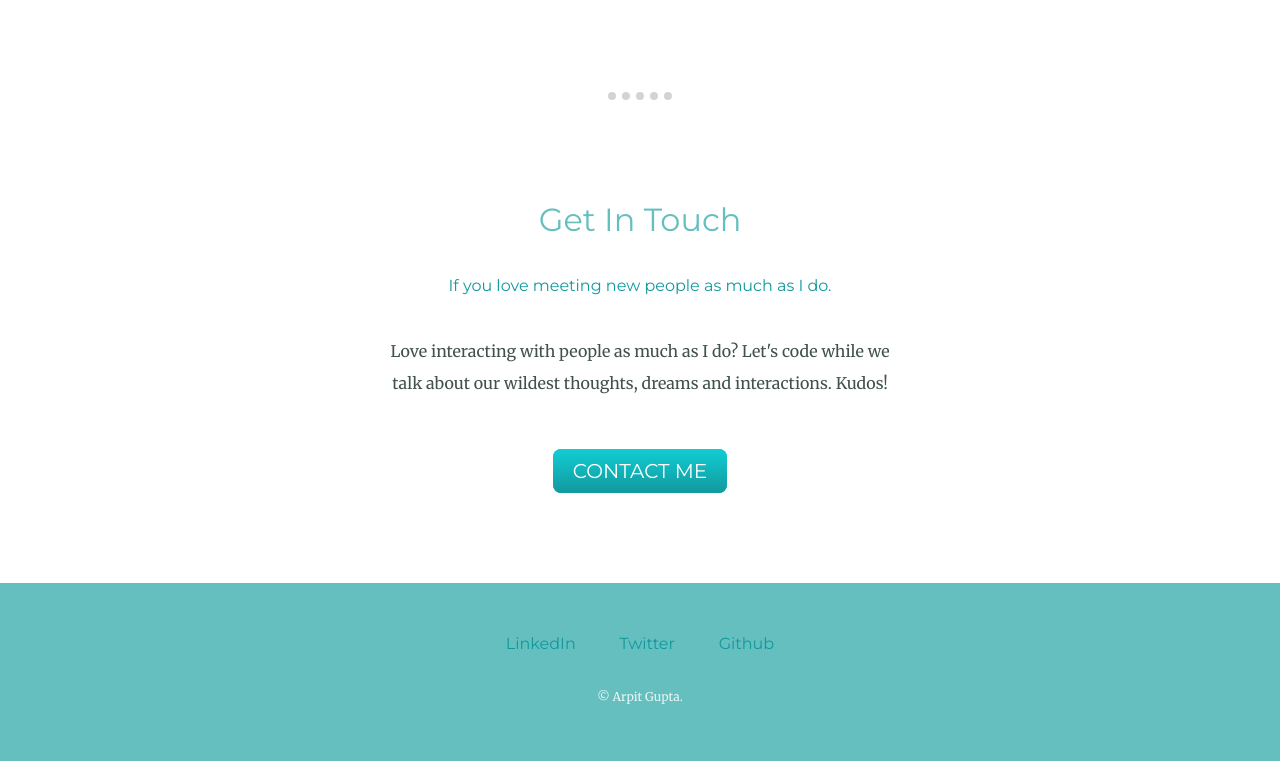
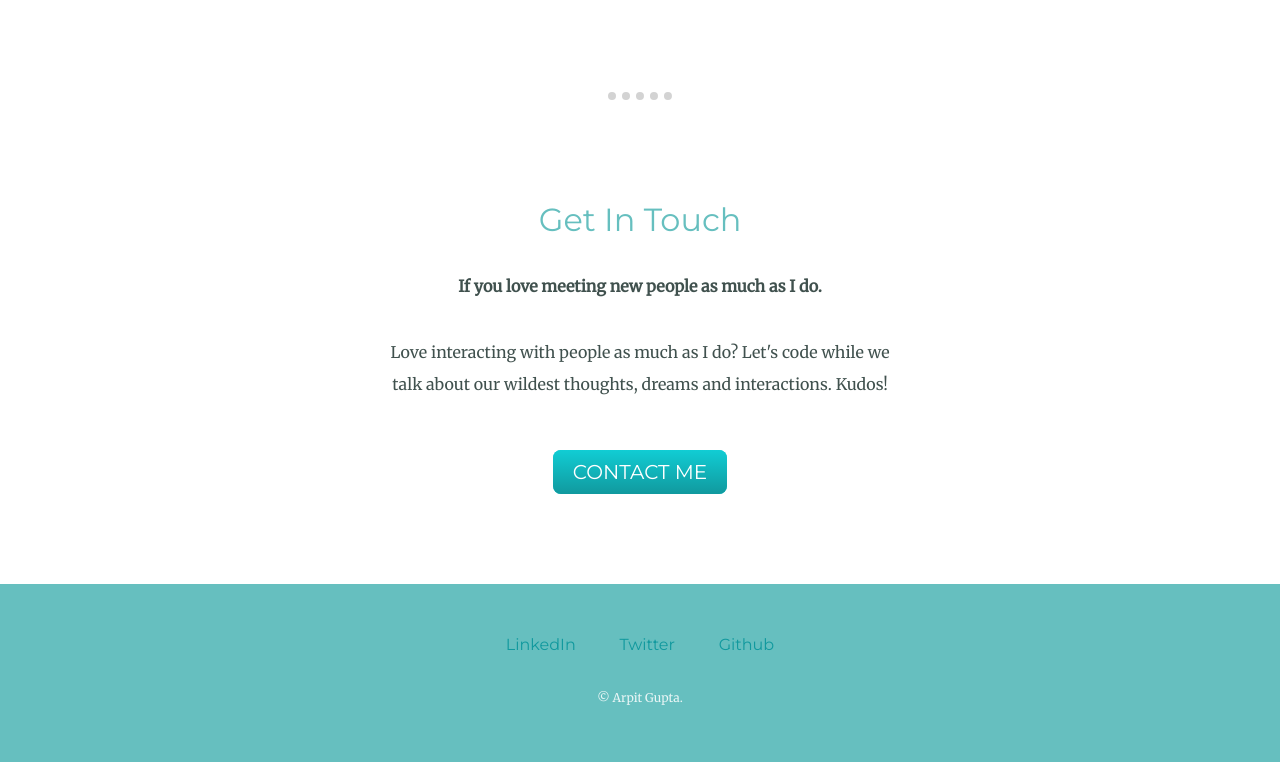
Before and after one commit to Arrrrrrrpit/Arpit-s-Personal-Site, a plain HTML site: page index.html in a window 1280 px wide. Shown: the part 2014-2776 px from the top of the page. Drawn offline with Linux system fonts and the light colour scheme.

Commit message:
changed line 50 from h3 to h4

```diff
--- a/index.html
+++ b/index.html
@@ -47,7 +47,7 @@
 
     <div class="contact-me">
       <h2>Get In Touch</h2>
-      <h3>If you love meeting new people as much as I do.</h3>
+      <h4>If you love meeting new people as much as I do.</h4>
       <p class="contact-msg">Love interacting with people as much as I do? Let's code while we talk about our wildest thoughts, dreams and interactions. Kudos!</p>
       <a class="btn" href="mailto:arpit.gupta1313@gmail.com">CONTACT ME</a>
     </div>
```
